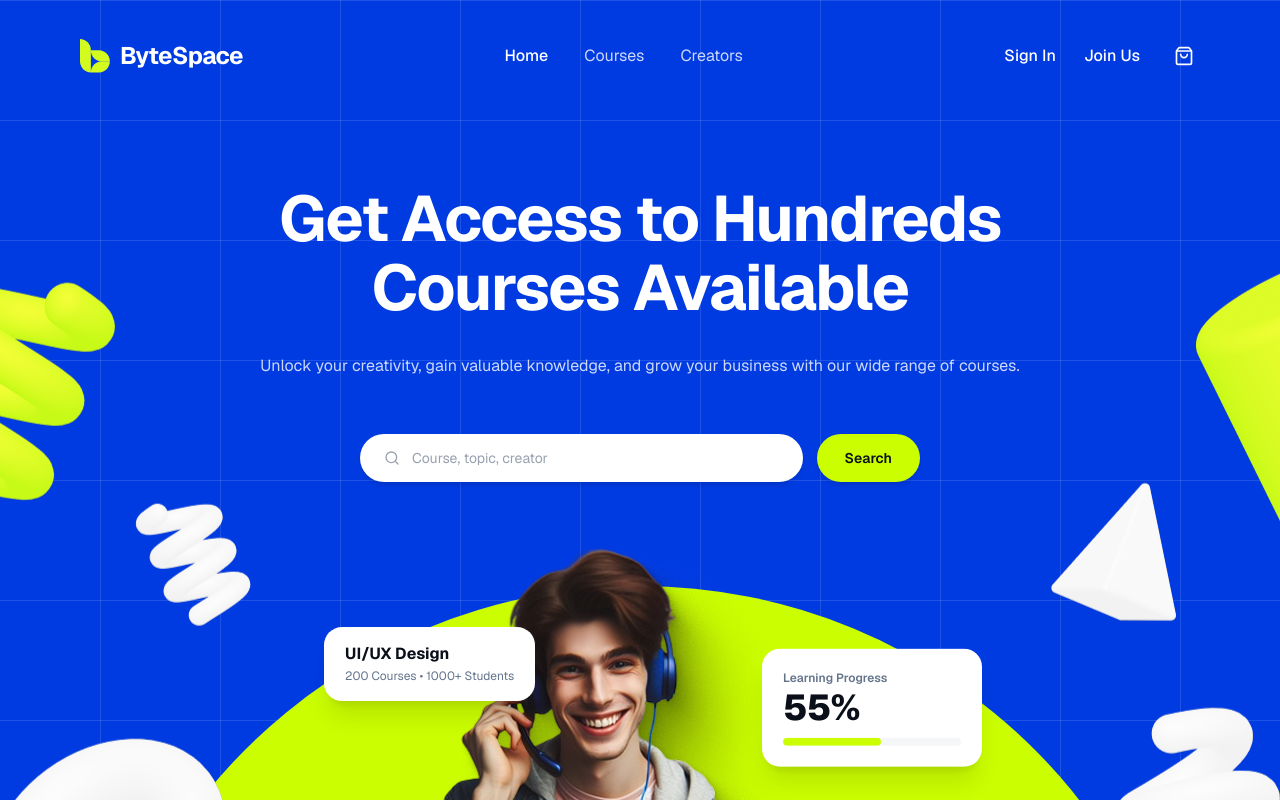
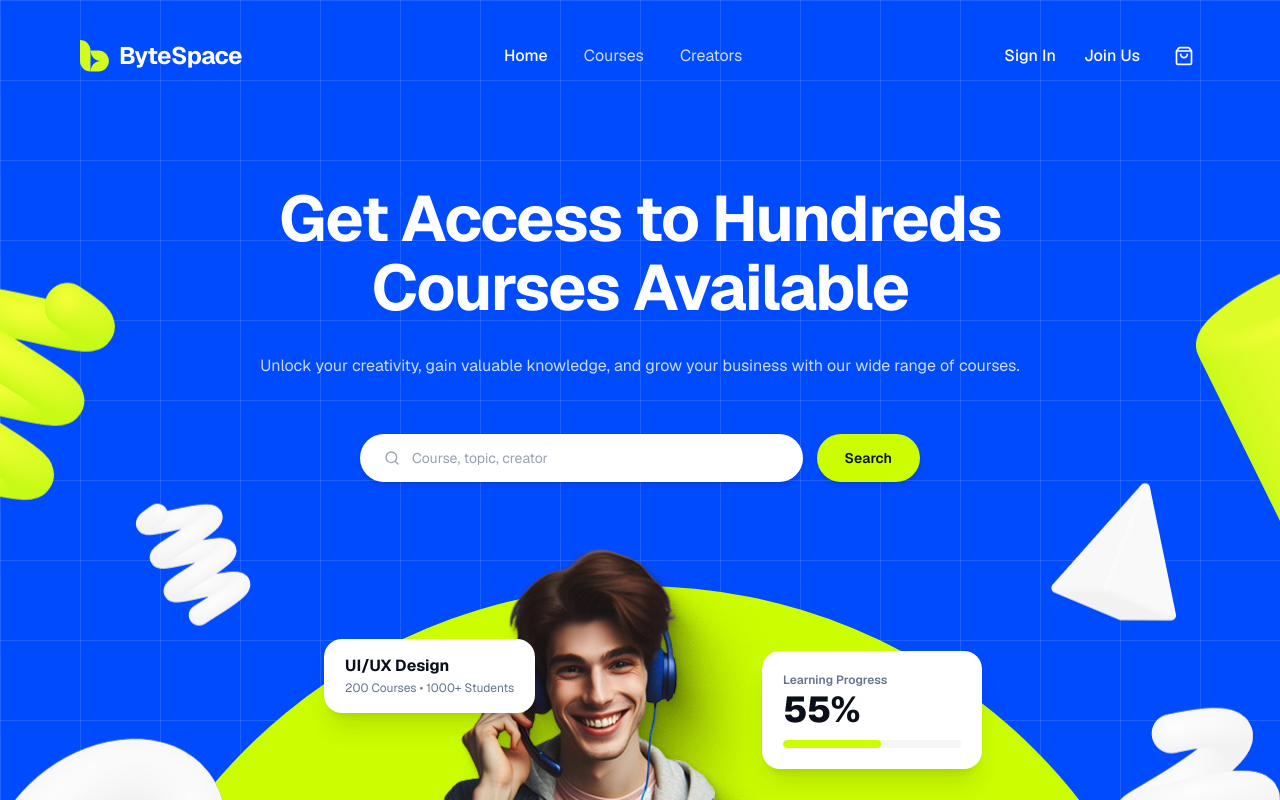
Before and after one commit to AbuBakkarSiddique007/byte-space-client, a Next.js app: page / in a window 1280 px wide. Shown: the top 800 px of the page. Built offline with nearby package versions, Linux system fonts and the light colour scheme.

Commit message:
refactor(color): adjust color combination

```diff
--- a/src/app/globals.css
+++ b/src/app/globals.css
@@ -25,6 +25,13 @@ body {
   background-image: linear-gradient(to right, rgba(255, 255, 255, 0.12) 1px, transparent 1px),
     linear-gradient(to bottom, rgba(255, 255, 255, 0.12) 1px, transparent 1px);
   background-size: 80px 80px;
+}
+
+.bg-feature-wash {
+  background:
+    radial-gradient(circle at 8% 30%, rgb(203 254 0 / 0.24), transparent 32%),
+    radial-gradient(circle at 92% 72%, rgb(0 75 254 / 0.16), transparent 38%),
+    #ffffff;
 }
 
 @keyframes float {
--- a/src/components/layout/Footer.tsx
+++ b/src/components/layout/Footer.tsx
@@ -14,8 +14,8 @@ export function Footer() {
               <Image
                 src="/assets/byteSpaceLogo.svg"
                 alt="ByteSpace logo mark"
-                width={30}
-                height={34}
+                width={29}
+                height={32}
               />
               <span className="text-2xl font-bold tracking-tight text-dark-heading">
                 ByteSpace
--- a/src/components/layout/Navbar.tsx
+++ b/src/components/layout/Navbar.tsx
@@ -13,8 +13,8 @@ export function Navbar() {
             <Image
               src="/assets/byteSpaceLogo.svg"
               alt="ByteSpace logo mark"
-              width={30}
-              height={34}
+              width={29}
+              height={32}
               priority
             />
             <span className="text-2xl font-bold tracking-tight text-white">
--- a/src/components/sections/CreatorFeature.tsx
+++ b/src/components/sections/CreatorFeature.tsx
@@ -5,7 +5,7 @@ import { creatorFeature } from "@/data";
 
 export function CreatorFeature() {
   return (
-    <section className="w-full bg-white pt-6 pb-20 sm:pt-8 sm:pb-28">
+    <section className="bg-feature-wash w-full pt-6 pb-20 sm:pt-8 sm:pb-28">
       <Container>
         <div className="grid items-center gap-12 lg:grid-cols-2 lg:gap-16">
           <div className="order-2 flex justify-center lg:order-1 lg:justify-start">
--- a/src/components/sections/CtaBanner.tsx
+++ b/src/components/sections/CtaBanner.tsx
@@ -5,7 +5,7 @@ import { ctaBanner } from "@/data";
 
 export function CtaBanner() {
   return (
-    <section className="relative w-full overflow-hidden bg-cta-blue">
+    <section className="relative w-full overflow-hidden bg-primary-blue">
       <div aria-hidden className="absolute inset-0 bg-grid-pattern" />
 
       <div
@@ -26,10 +26,10 @@ export function CtaBanner() {
 
       <Container>
         <div className="relative flex flex-col items-center py-20 text-center sm:py-24">
-          <h2 className="max-w-3xl text-3xl font-bold leading-[1.2] tracking-tight text-[#F1F2F7] sm:text-4xl lg:text-[42px]">
+          <h2 className="max-w-3xl text-3xl font-bold leading-[1.2] tracking-tight text-white sm:text-4xl lg:text-[42px]">
             {ctaBanner.headline}
           </h2>
-          <p className="mt-6 max-w-2xl text-sm leading-[1.7] text-[#F1F2F7]/80 sm:text-base">
+          <p className="mt-6 max-w-2xl text-sm leading-[1.7] text-white/80 sm:text-base">
             {ctaBanner.description}
           </p>
 
--- a/src/components/sections/GrowthFeature.tsx
+++ b/src/components/sections/GrowthFeature.tsx
@@ -4,7 +4,7 @@ import { growthFeature } from "@/data";
 
 export function GrowthFeature() {
   return (
-    <section className="w-full bg-white pt-20 pb-6 sm:pt-28 sm:pb-8">
+    <section className="bg-feature-wash w-full pt-20 pb-6 sm:pt-28 sm:pb-8">
       <div className="mx-auto w-full max-w-[1322px] px-4 sm:px-6 lg:px-8">
         <div className="grid items-center gap-[63px] lg:grid-cols-[574px_621px] lg:justify-center">
           <div className="flex flex-col gap-10 lg:self-center">
--- a/src/components/sections/HeroSection.tsx
+++ b/src/components/sections/HeroSection.tsx
@@ -3,16 +3,8 @@ import { Search } from "lucide-react";
 
 export function HeroSection() {
   return (
-    <section className="relative w-full h-[1024px] bg-[#003BE2] overflow-hidden flex flex-col items-center select-none">
-      <div
-        className="absolute inset-0 pointer-events-none"
-        style={{
-          backgroundImage:
-            "linear-gradient(to right, rgba(255,255,255,0.12) 1px, transparent 1px), linear-gradient(to bottom, rgba(255,255,255,0.12) 1px, transparent 1px)",
-          backgroundSize: "120px 120px",
-          backgroundPosition: "center top",
-        }}
-      />
+    <section className="relative flex min-h-[720px] w-full select-none flex-col items-center overflow-hidden bg-primary-blue sm:min-h-[820px] lg:h-[1024px]">
+      <div className="bg-grid-pattern pointer-events-none absolute inset-0" />
 
       <div className="absolute top-[220px] left-1/2 -translate-x-1/2 w-[1440px] h-[804px] pointer-events-none z-10 animate-float-slow">
         <Image
@@ -21,6 +13,8 @@ export function HeroSection() {
           fill
           className="object-contain"
           priority
+          loading="eager"
+          sizes="1440px"
         />
       </div>
 
@@ -60,11 +54,11 @@ export function HeroSection() {
           alt="Student with headphones and laptop"
           fill
           className="object-contain object-bottom"
-          priority
+          sizes="722px"
         />
       </div>
 
-      <div className="absolute left-[calc(50%-316px)] top-[639px] z-20 animate-float-medium">
+      <div className="absolute left-[calc(50%-316px)] top-[639px] z-20 hidden animate-float-medium sm:block">
         <div className="bg-white rounded-2xl px-5 py-4 shadow-xl border border-white/60">
           <p className="text-base font-bold text-dark-heading leading-tight">UI/UX Design</p>
           <p className="text-xs text-muted-body mt-1 font-normal whitespace-nowrap">
@@ -73,7 +67,7 @@ export function HeroSection() {
         </div>
       </div>
 
-      <div className="absolute left-[calc(50%+122px)] top-[651px] z-20 animate-float-slow">
+      <div className="absolute left-[calc(50%+122px)] top-[651px] z-20 hidden animate-float-slow sm:block">
         <div className="bg-white rounded-2xl p-5 shadow-xl min-w-[220px] border border-white/60">
           <p className="text-xs font-semibold text-muted-body">Learning Progress</p>
           <p className="text-4xl font-extrabold text-dark-heading mt-1 leading-none tracking-tight">55%</p>
@@ -83,7 +77,7 @@ export function HeroSection() {
         </div>
       </div>
 
-      <div className="absolute left-[calc(50%-440px)] top-[815px] z-20 animate-float-fast">
+      <div className="absolute left-[calc(50%-440px)] top-[815px] z-20 hidden animate-float-fast sm:block">
         <div className="bg-white rounded-2xl p-4 shadow-xl border border-white/60">
           <Image
             src="/assets/badge-happy-students.png"
@@ -91,7 +85,6 @@ export function HeroSection() {
             width={230}
             height={108}
             className="w-[220px] h-auto object-contain"
-            priority
           />
         </div>
       </div>
--- a/src/components/sections/LearningPaths.tsx
+++ b/src/components/sections/LearningPaths.tsx
@@ -23,7 +23,7 @@ const pathIcons: Record<LearningPath["iconName"], LucideIcon> = {
 
 export function LearningPaths() {
   return (
-    <section className="w-full bg-surface-gray py-20 sm:py-28">
+    <section className="w-full bg-white py-20 sm:py-28">
       <Container>
         <div className="flex flex-col items-center text-center">
           <h2 className="text-3xl sm:text-4xl lg:text-[42px] font-bold text-dark-heading leading-[1.2] tracking-tight">
--- a/src/components/sections/TestimonialsSection.tsx
+++ b/src/components/sections/TestimonialsSection.tsx
@@ -19,12 +19,7 @@ const getInitials = (name: string) =>
 
 export function TestimonialsSection() {
   return (
-    <section className="relative w-full overflow-hidden bg-white py-20 sm:py-28">
-      <div
-        aria-hidden
-        className="pointer-events-none absolute -right-24 top-24 h-[420px] w-[420px] rounded-full bg-accent-lime/25 blur-3xl"
-      />
-
+    <section className="bg-feature-wash relative w-full overflow-hidden py-20 sm:py-28">
       <Container>
         <div className="relative grid gap-6 lg:grid-cols-2 lg:gap-16">
           <h2 className="text-3xl font-bold leading-[1.2] tracking-tight text-dark-heading sm:text-4xl lg:text-[42px]">
```
